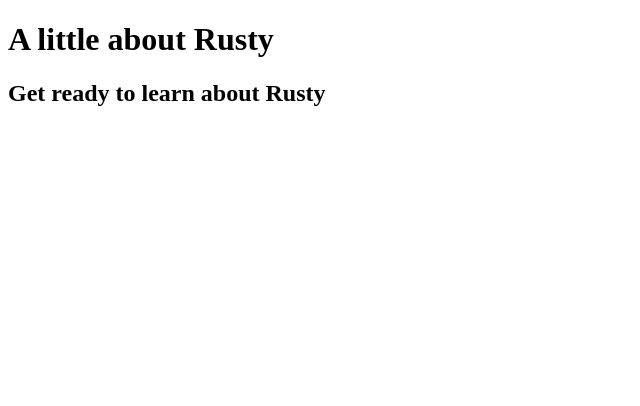
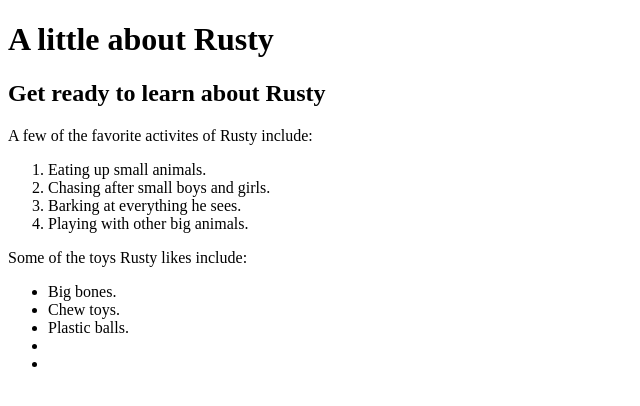
Before and after one commit to Nelliewangari/fav_pet, a plain HTML site: page blog.html in a window 1280 px wide. Shown: the whole page, without its empty margins (0-640 px from the left). Drawn offline with Linux system fonts and the light colour scheme.

Commit message:
add a few lists

```diff
--- a/blog.html
+++ b/blog.html
@@ -6,5 +6,20 @@
   <body>
     <h1>A little about Rusty</h1>
     <h2>Get ready to learn about Rusty</h2>
+    <p>A few of the favorite activites of Rusty include:</p>
+    <ol>
+      <li>Eating up small animals.</li>
+      <li>Chasing after small boys and girls.</li>
+      <li>Barking at everything he sees.</li>
+      <li>Playing with other big animals.</li>
+    </ol>
+    <p>Some of the toys Rusty likes include:</p>
+    <ul>
+      <li>Big bones.</li>
+      <li>Chew toys.</li>
+      <li>Plastic balls.</li>
+      <li></li>
+      <li></li>
+    </ul>
   </body>
 </html>
```
